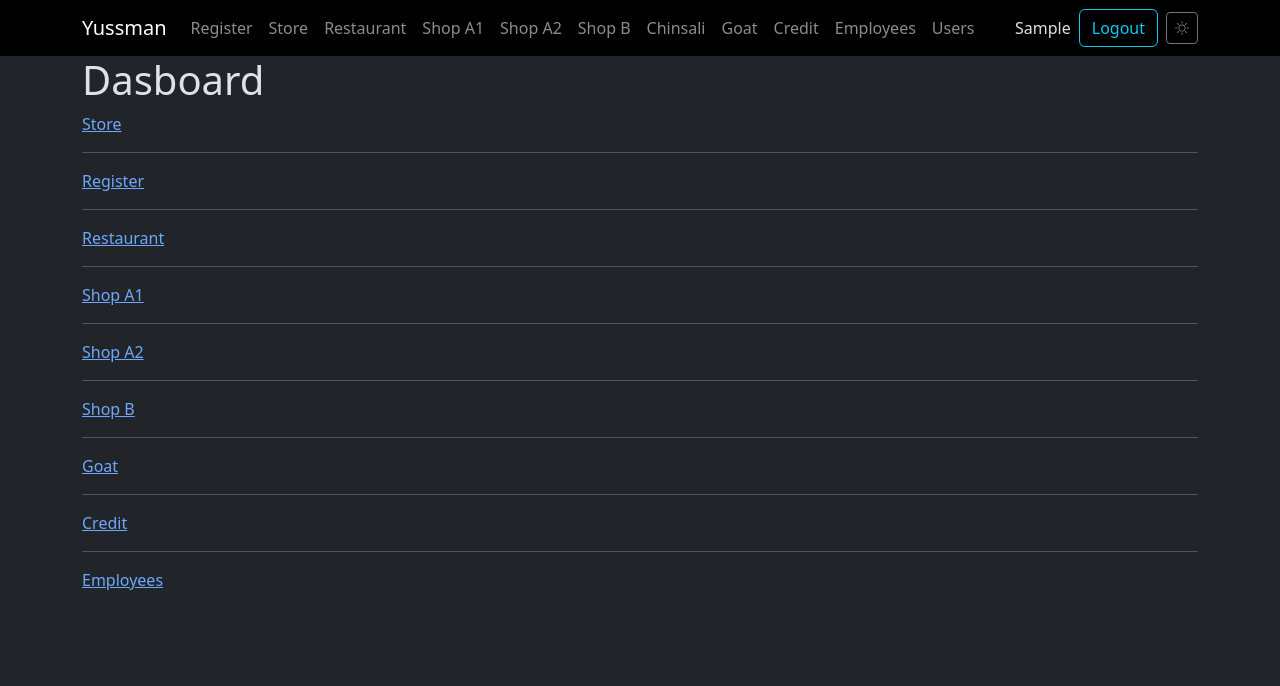
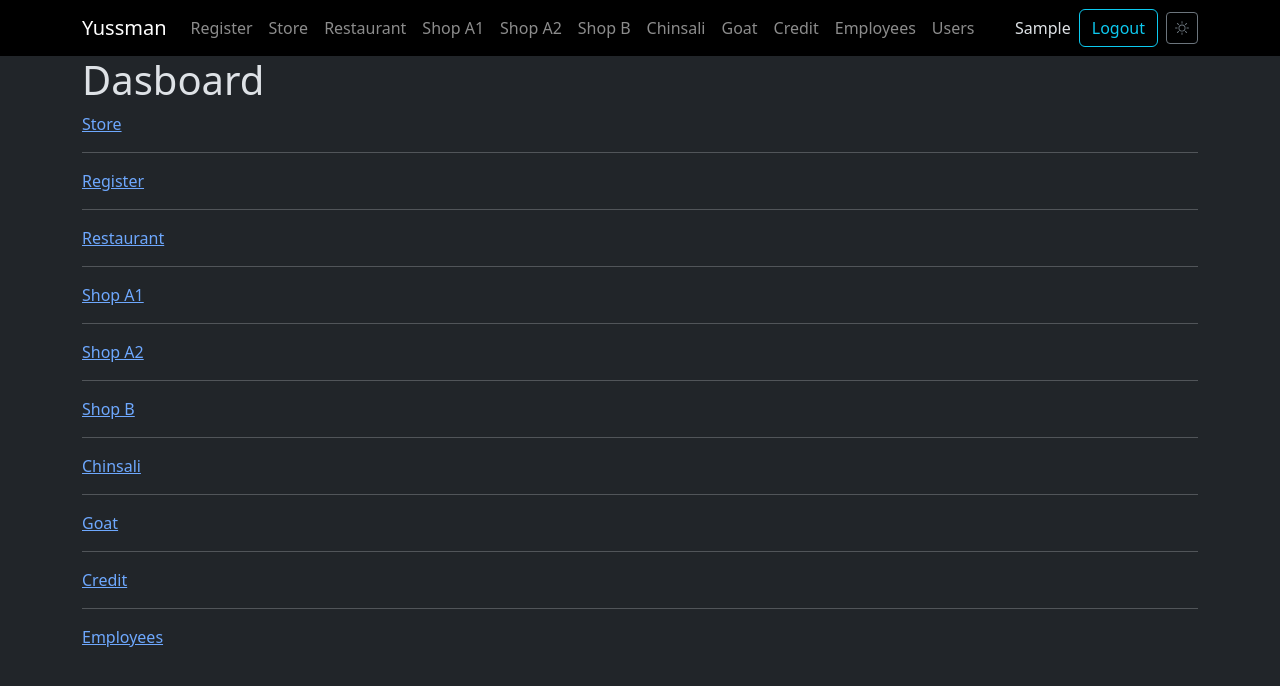
Before and after one commit to Mr-incredible442/yussman-full, a React (Vite) app in the folder yussman-client/: page / in a window 1280 px wide. Shown: the top 686 px of the page. Built offline with nearby package versions, Linux system fonts and the light colour scheme; no server answers; sample sign-in values are in the browser's storage.

Commit message:
added chinsali link to dashboard

```diff
--- a/yussman-client/src/pages/Dasboard.jsx
+++ b/yussman-client/src/pages/Dasboard.jsx
@@ -21,6 +21,8 @@ function Dasboard() {
       <hr />
       <Link to={'/shopb'}>Shop B</Link>
       <hr />
+      <Link to={'/chinsalirestaurant'}>Chinsali</Link>
+      <hr />
       {/* <Link to={'/shopc'}>Shop C</Link>
       <hr />
       <Link to={'/shopw'}>Shop W</Link>
```
